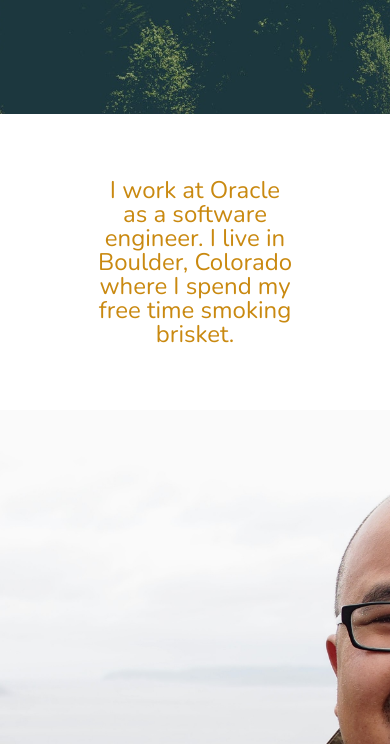
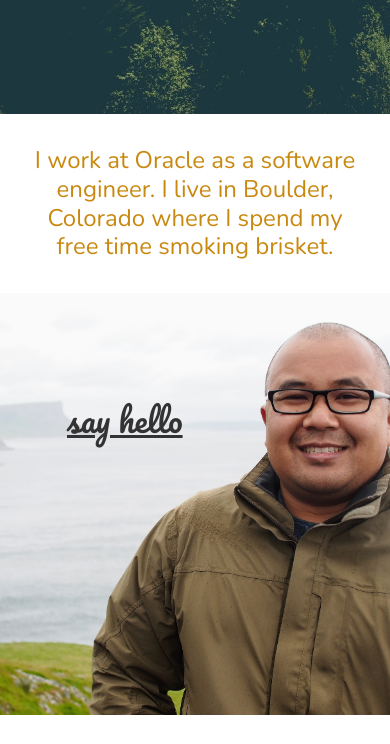
Before and after one commit to galavant-web-design/boramey-chhay, a plain HTML site: page index.html in a window 390 px wide. Shown: the part 730-1474 px from the top of the page. Drawn offline with nearby package versions, Linux system fonts and the light colour scheme.

Commit message:
Add responsive styles

```diff
--- a/style.css
+++ b/style.css
@@ -33,6 +33,7 @@
 p {
     font-size: 1.5rem;
     color: #C98910;
+    line-height: 1.2;
 
 }
 
@@ -85,3 +86,22 @@
 footer a {
     color: white;
 }
+
+@media (max-width: 699px) {
+    #say-hello {
+        height: 50vh;
+    }
+
+    #say-hello a {
+        left: calc(50vw - 8rem);
+        top: 13vh;
+    }
+
+    section {
+        padding: 2rem;
+    }
+
+    header {
+        padding-top: 15vh;
+    }
+}
```
